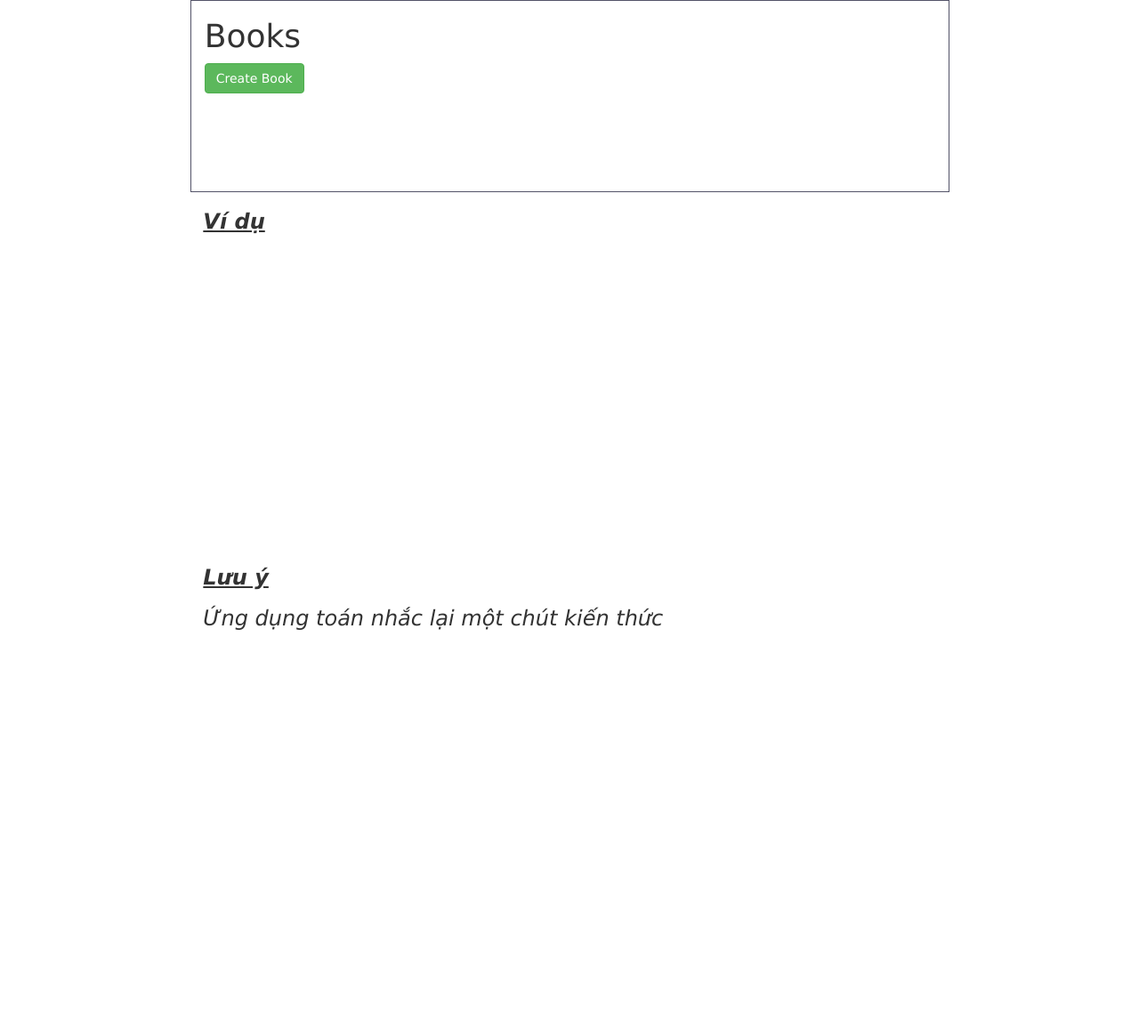
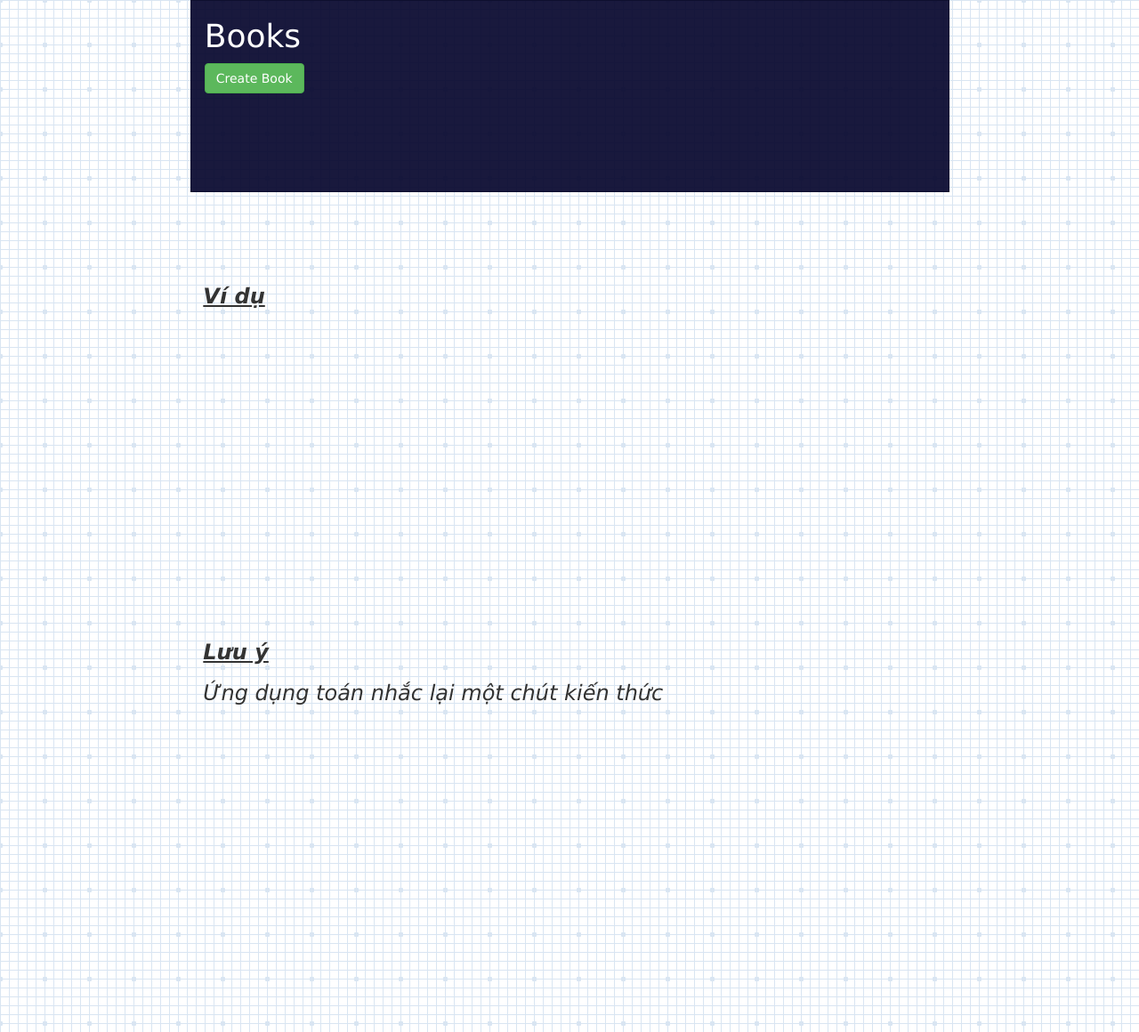
Before and after one commit to thuctoa/toanhoc, a Yii app: template views/book/index.php in a window 1280 px wide. Shown: the whole page at 89% size. Before the commit the page ends 708 px from the top, so only its background shows below. Run offline with PHP 8.4 and a stand-in for Yii, Linux system fonts and the light colour scheme; the template is opened without the code that fills it, so the values that code supplies are empty; some libraries are stand-ins or nearby versions.

Commit message:
giao dien trong suot

```diff
--- a/views/layouts/main.php
+++ b/views/layouts/main.php
@@ -40,7 +40,7 @@ AppAsset::register($this);
     </script>
 <?php $this->beginBody() ?>
     <div class="wrap">
-        <div class="row ">
+        <div class="row noidung-dau">
             <div class="col-lg-2 menutrai">
 
                 <?php
@@ -76,6 +76,7 @@ AppAsset::register($this);
                 ]);?>
             </div>
         </div>
+        <div class="huongdan-dau"></div>
         <div class="row huongdan-head">
             <div class="col-lg-2"></div>
             <div class="col-lg-8 huongdan">
--- a/web/css/dinhkhung.css
+++ b/web/css/dinhkhung.css
@@ -111,6 +111,7 @@ a{
 }
 body{
     font-family: Verdana, Arial, Helvetica, sans-serif;
+    background-image: url(../img/background.png);
 }
 .menutrai{
     position: fixed;
@@ -130,4 +131,19 @@ body{
     margin-left: 16.7%;
     border: 1px solid rgba(10,10,40,0.7);
     padding-bottom: 100px;
+    background: rgba(0,0,40,0.9);
+    color: white;
 }
+.noidung-dau{
+     position: fixed;
+    top: 0;
+    left: 0;
+    z-index: 999;
+    width: 100%;
+}
+.huongdan-dau{
+    margin-top: 300px;
+}
+input{
+    color: black;
+}
```
Also changed, not shown: web/img/background.png (added).
